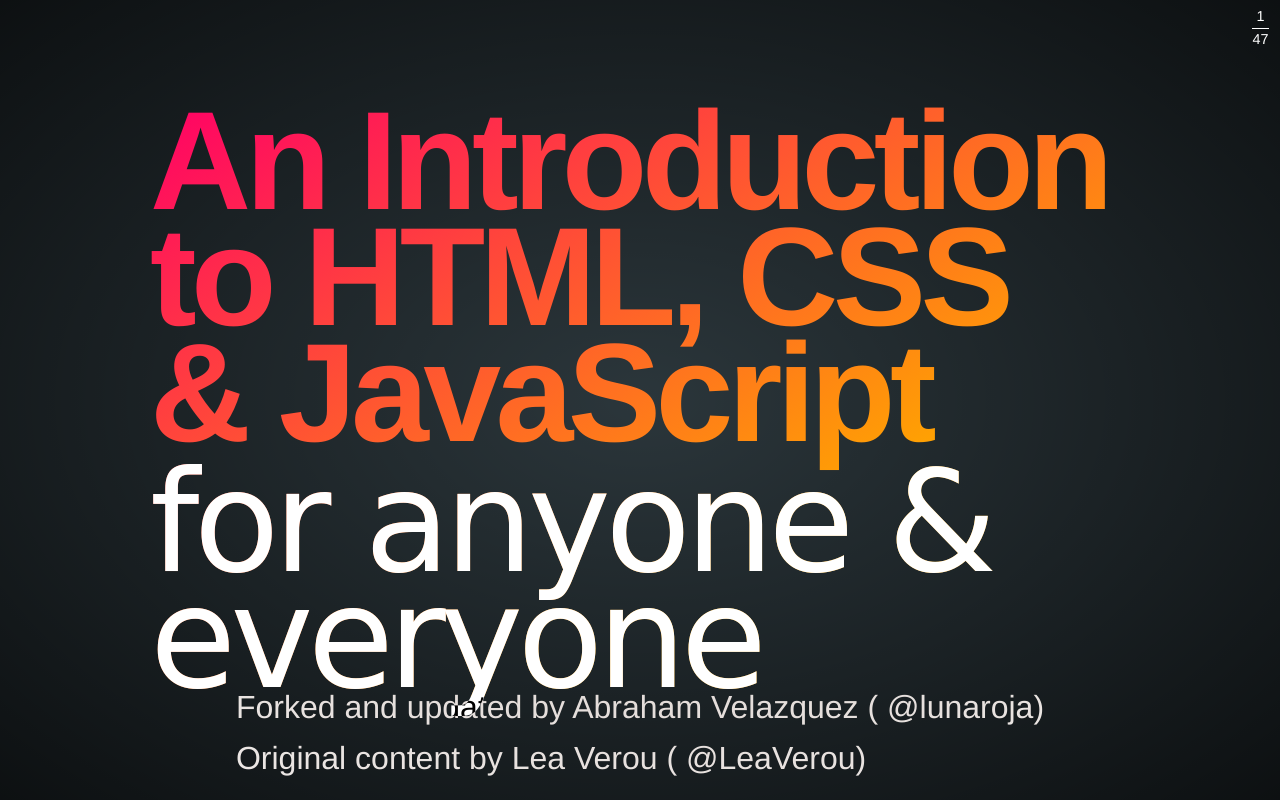
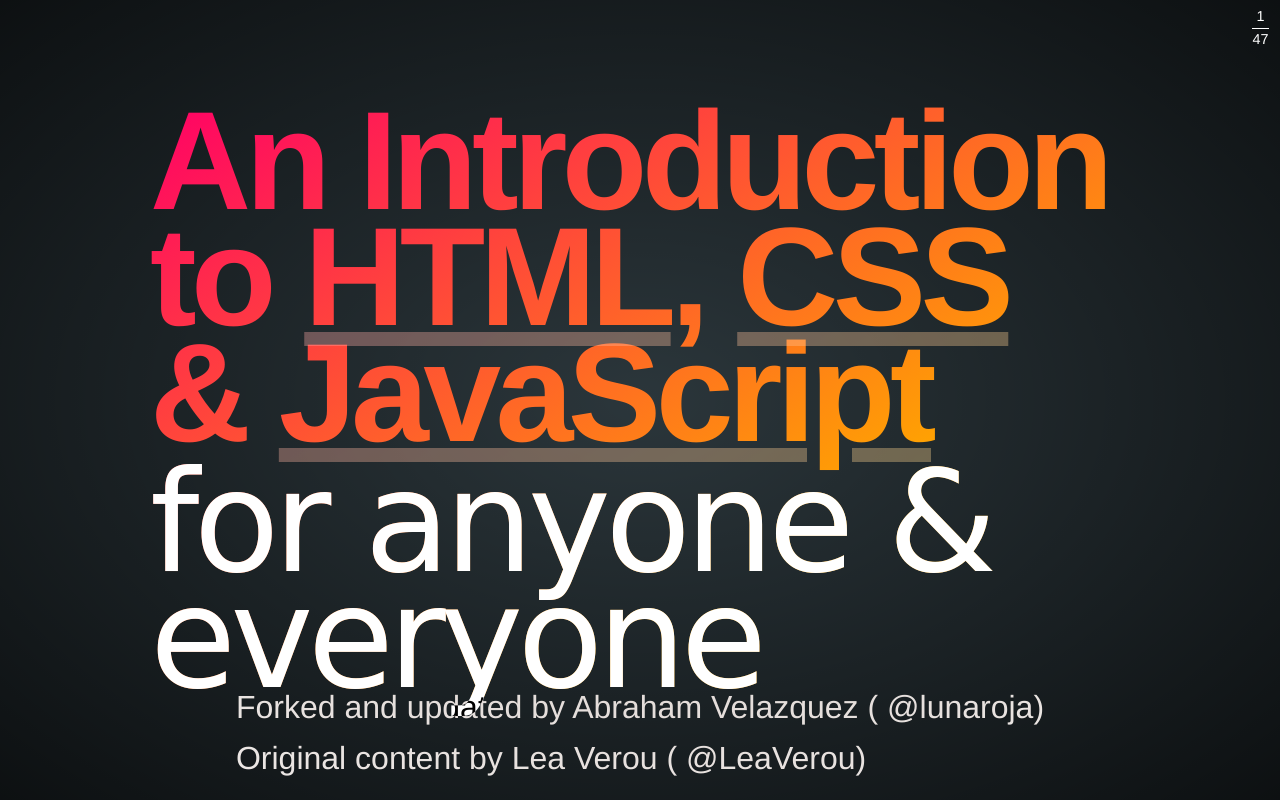
Before and after one commit to lunaroja/intro, a plain HTML site: page index.html in a window 1280 px wide. Drawn offline with Linux system fonts and the light colour scheme; a web font is replaced by a local one.

Commit message:
Link Sections

```diff
--- a/index.html
+++ b/index.html
@@ -24,7 +24,7 @@
 
 	<header id="intro" class="slide dont-resize" data-source="flickr.com/photos/billward/16601966117">
 		<h1>
-			An Introduction to HTML, CSS &amp; JavaScript
+			An Introduction to <a href="#html-tags">HTML</a>, <a href="#css-rules">CSS</a> &amp; <a href="#javascript">JavaScript</a>
 			<span class="note">for anyone &amp; everyone</span>
 		</h1>
 		<p class="attribution">Forked and updated by
@@ -36,7 +36,6 @@
 	</header>
 
 	<section id="html">
-		<!-- <header class="image slide" title="HTML" style="background-image: url(img/htmlwallpaper.jpg)"></header> -->
 
 		<article class="slide dont-resize" title="Architecture" data-steps="1">
 			<article id="html-box">
@@ -998,7 +997,7 @@
 
 
   <section id="js">
-			<header class="slide">
+			<header class="slide" title="JavaScript">
 				<h1>JavaScript
 					<div class="note">(Open your consoles!)</div>
 				</h1>
@@ -1069,8 +1068,8 @@
 
 			<article class="runnable slide" title="Defining Variables">
 				<textarea class="editor">var age = 32;
-	console.log(age);
-	console.log(age + 1);</textarea>
+console.log(age);
+console.log(age + 1);</textarea>
 
 				<details class="notes">
 					<ul>
```
